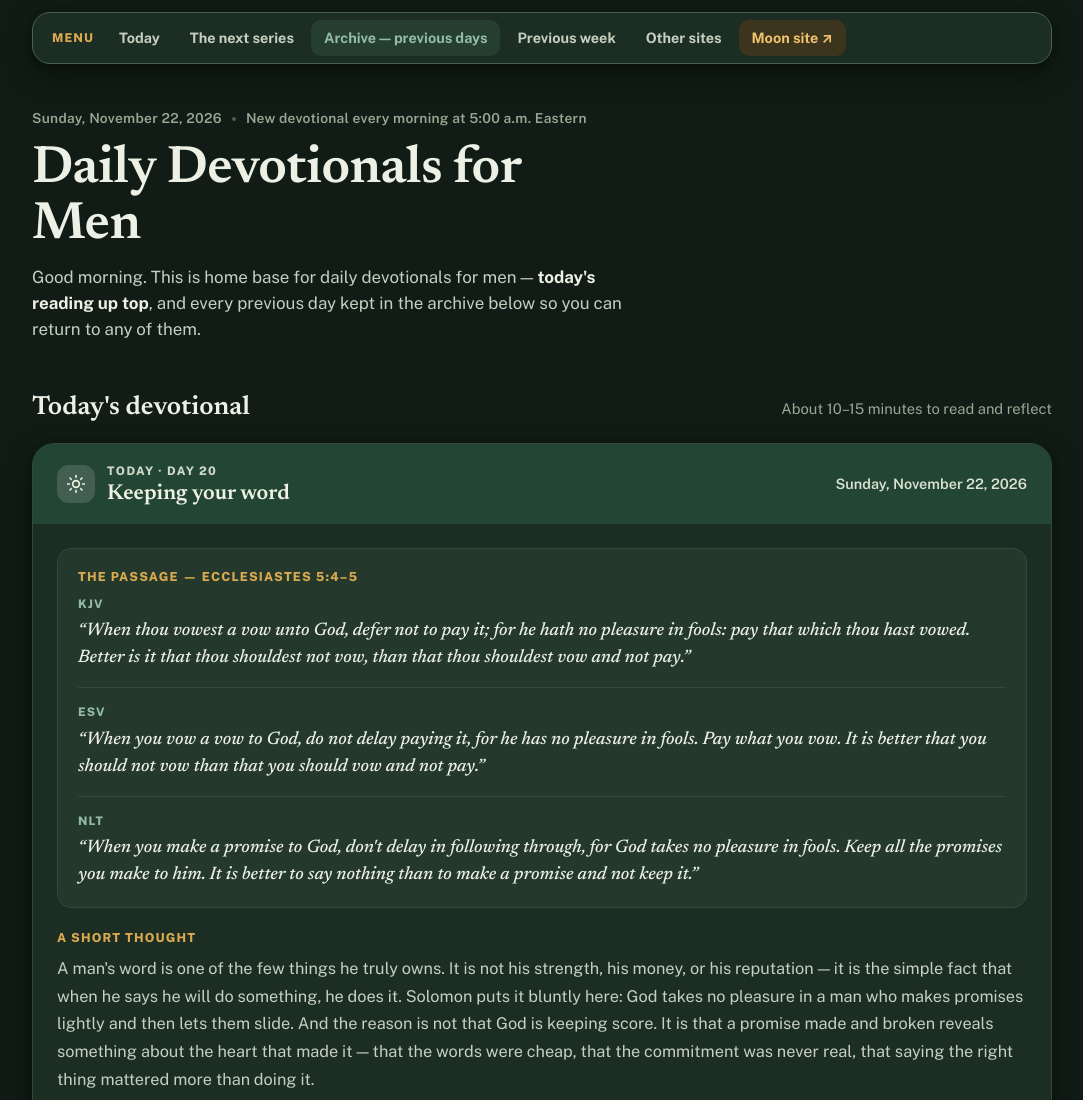
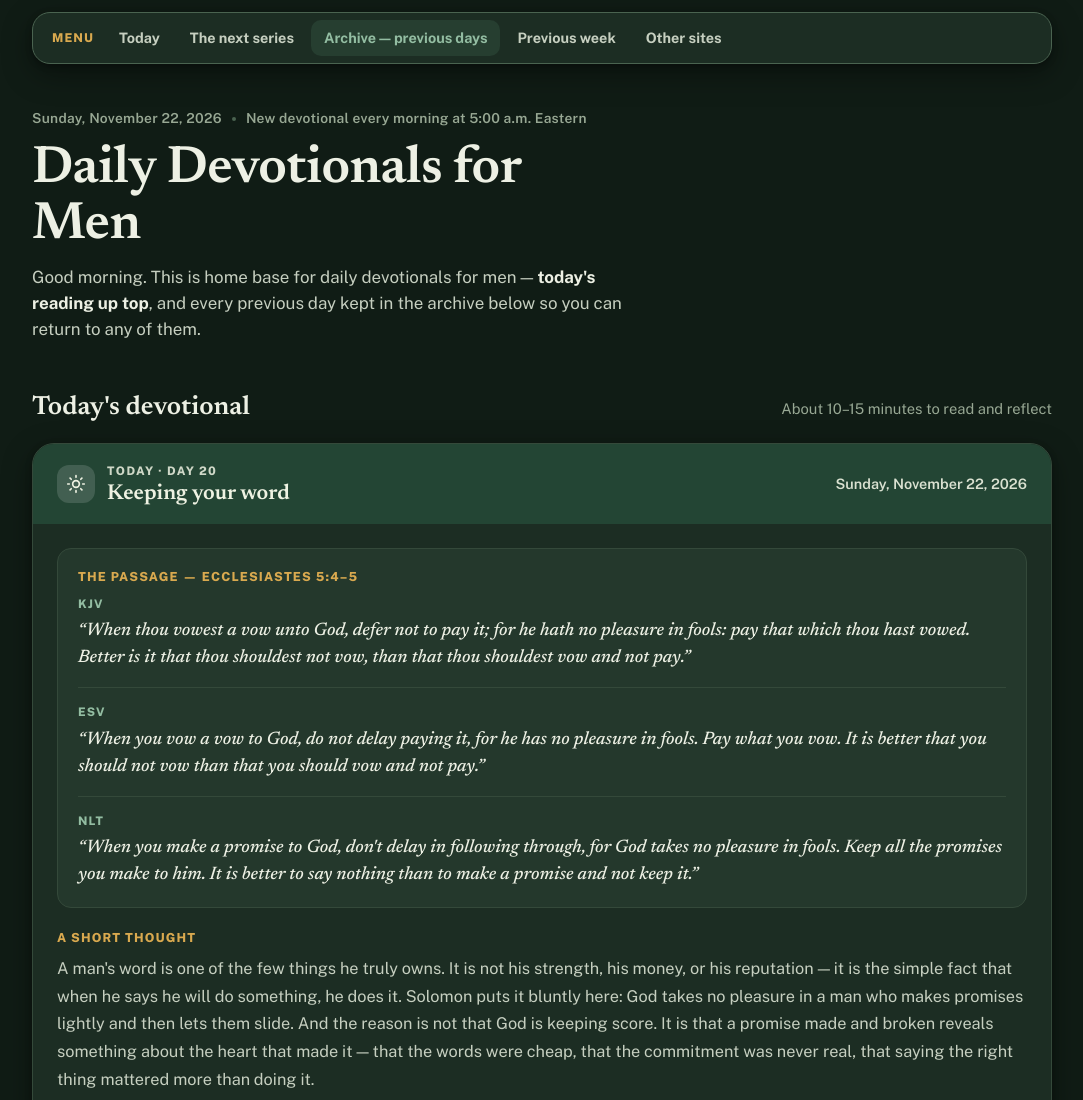
Before and after one commit to ejyoungr-hash/daily-devotionals-for-men, a plain HTML site: page index.html in a window 1280 px wide. Shown: the top 1100 px of the page, without its empty margins (98-1181 px from the left). Drawn offline with nearby package versions, Linux system fonts and the light colour scheme.

Commit message:
Remove Moon link from top menu

```diff
--- a/index.html
+++ b/index.html
@@ -267,7 +267,6 @@
     <a href="#archive" class="archive-link">Archive — previous days</a>
     <a href="#week">Previous week</a>
     <a href="#other">Other sites</a>
-    <a href="https://ejyoungr-hash.github.io/moon/" class="moon-link" target="_blank" rel="noopener">Moon site ↗</a>
   </nav>
 </div>
 
```
